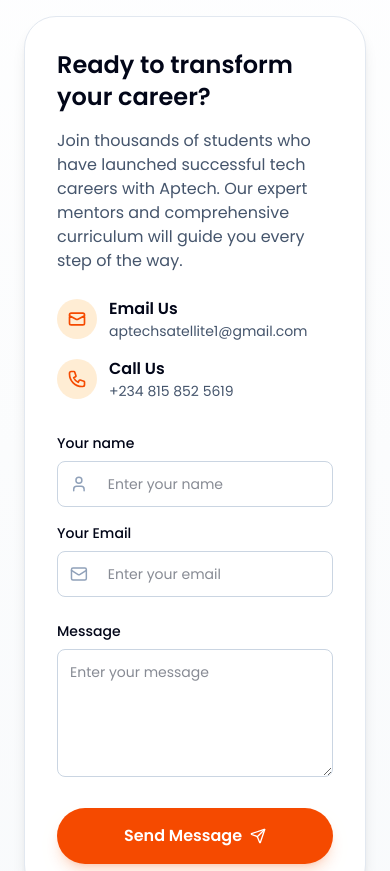
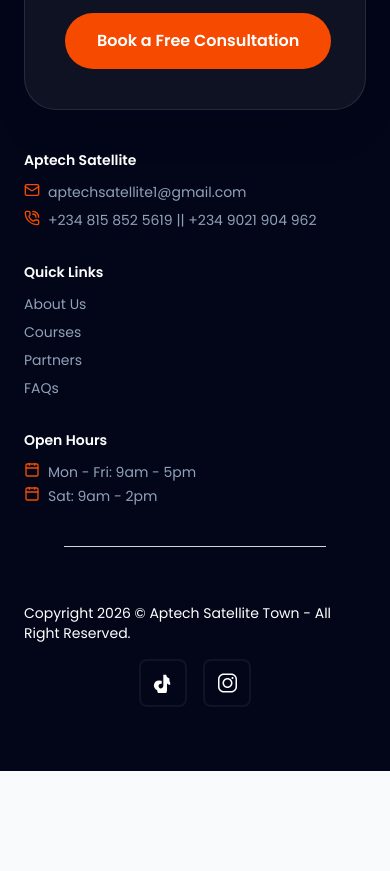
Before and after one commit to Ultimate-Guru/aptech, a React (Vite) app: page / in a window 390 px wide. Shown: the part 6120-6991 px from the top of the page. After the commit the page ends 6891 px from the top, so only its background shows below. Built offline with nearby package versions, Linux system fonts and the light colour scheme.

Commit message:
Refactor CoursesPage.jsx: Update course durations and remove unused ContactUs component

```diff
--- a/src/CoursesPage.jsx
+++ b/src/CoursesPage.jsx
@@ -18,12 +18,6 @@
     badge: 'Short-Term',
   },
   {
-    title: 'Graphics Design',
-    description: 'Develop skills in Adobe Creative Suite, visual communication, and digital design techniques.',
-    duration: '2 months',
-    badge: 'Short-Term',
-  },
-  {
     title: 'Advanced Digital Marketing',
     description: 'Explore SEO, social media marketing, content strategy, and analytics for online business growth.',
     duration: '4 months',
@@ -32,13 +26,13 @@
   {
     title: 'Web Development',
     description: 'Build complete web applications with frontend and backend technologies, and /deployment.',
-    duration: '5 months',
+    duration: '4 months',
     badge: 'Short-Term',
   },
   {
     title: 'Data Analysis',
     description: 'Learn data visualization, statistical analysis, and tools like Excel, Python, and Tableau.',
-    duration: '5 months',
+    duration: '3 months',
     badge: 'Short-Term',
   },
   {
@@ -68,7 +62,7 @@
   {
     title: 'UI/UX Design',
     description: 'Design user interfaces and experiences with wireframing, prototyping, and usability principles.',
-    duration: '2 months',
+    duration: '3 months',
     badge: 'Short-Term',
   },
 ]
--- a/src/components/ContactUs.jsx
+++ /dev/null
@@ -1,168 +0,0 @@
-import React, { useState } from 'react'
-import { toast } from 'react-toastify';
-import { User, Mail, Send } from 'lucide-react';
-
-const ContactUs = () => {
-    const [isSubmitting, setIsSubmitting] = useState(false);
-
-    const onSubmit = async (event) => {
-        event.preventDefault();
-        setIsSubmitting(true);
-
-        const form = event.target;
-        const formData = new FormData(form);
-        formData.append('access_key', '34a66b07-eacf-4b2c-9836-429a901f88ab');
-
-        const request = fetch('https://api.web3forms.com/submit', {
-            method: 'POST',
-            body: formData,
-        }).then(async (response) => {
-            const data = await response.json();
-
-            if (!response.ok || !data.success) {
-                throw new Error(data.message || 'Something went wrong. Please try again.');
-            }
-
-            return data;
-        });
-
-        try {
-            await toast.promise(request, {
-                pending: 'Sending your message...',
-                success: 'Form submitted successfully!',
-                error: {
-                    render({ data }) {
-                        return data?.message || 'Unable to send message.';
-                    },
-                },
-            });
-
-            form.reset();
-        } catch (error) {
-            console.error('Contact form submission failed:', error);
-        } finally {
-            setIsSubmitting(false);
-        }
-    };
-    return (
-        <section className="px-6 py-20 sm:px-10 lg:px-16 bg-linear-to-b from-white to-slate-50" id="contact">
-
-            <div className="mx-auto max-w-7xl">
-
-                <div className="mb-12 text-center">
-                    <p className="text-sm font-semibold uppercase tracking-[0.3em] text-orange-600">Get In Touch</p>
-                    <h2 className="mt-4 text-3xl font-semibold text-slate-950 sm:text-4xl">
-                        Start With Aptech
-                    </h2>
-                    <p className="mt-2 max-w-2xl mx-auto text-base leading-8 text-slate-600">
-                        Acquire what you need to stand out in the digital world. Contact us to learn more about our programs.
-                    </p>
-                </div>
-
-                <div className="mx-auto max-w-4xl">
-
-                    <div className="overflow-hidden rounded-4xl border border-slate-200 bg-white p-8 shadow-lg sm:p-10 lg:p-12">
-
-                        <div className="grid gap-8 lg:grid-cols-2 lg:gap-12">
-
-                            <div className="space-y-6">
-                                <div>
-                                    <h3 className="text-2xl font-semibold text-slate-950">Ready to transform your career?</h3>
-                                    <p className="mt-4 text-slate-600">
-                                        Join thousands of students who have launched successful tech careers with Aptech. Our expert mentors and comprehensive curriculum will guide you every step of the way.
-                                    </p>
-                                </div>
-
-                                <div className="space-y-4">
-                                    <div className="flex items-center gap-3">
-                                        <div className="flex h-10 w-10 items-center justify-center rounded-full bg-orange-100">
-                                            <svg className="h-5 w-5 text-orange-600" fill="none" viewBox="0 0 24 24" stroke="currentColor">
-                                                <path strokeLinecap="round" strokeLinejoin="round" strokeWidth={2} d="M3 8l7.89 4.26a2 2 0 002.22 0L21 8M5 19h14a2 2 0 002-2V7a2 2 0 00-2-2H5a2 2 0 00-2 2v10a2 2 0 002 2z" />
-                                            </svg>
-                                        </div>
-                                        <div>
-                                            <p className="font-semibold text-slate-950">Email Us</p>
-                                            <p className="text-sm text-slate-600">aptechsatellite1@gmail.com</p>
-                                        </div>
-                                    </div>
-
-                                    <div className="flex items-center gap-3">
-                                        <div className="flex h-10 w-10 items-center justify-center rounded-full bg-orange-100">
-                                            <svg className="h-5 w-5 text-orange-600" fill="none" viewBox="0 0 24 24" stroke="currentColor">
-                                                <path strokeLinecap="round" strokeLinejoin="round" strokeWidth={2} d="M3 5a2 2 0 012-2h3.28a1 1 0 01.948.684l1.498 4.493a1 1 0 01-.502 1.21l-2.257 1.13a11.042 11.042 0 005.516 5.516l1.13-2.257a1 1 0 011.21-.502l4.493 1.498a1 1 0 01.684.949V19a2 2 0 01-2 2h-1C9.716 21 3 14.284 3 6V5z" />
-                                            </svg>
-                                        </div>
-                                        <div>
-                                            <p className="font-semibold text-slate-950">Call Us</p>
-                                            <p className="text-sm text-slate-600">+234 815 852 5619</p>
-                                        </div>
-                                    </div>
-                                </div>
-                            </div>
-
-                            {/* Form Section */}
-                            <form onSubmit={onSubmit} className="space-y-6">
-                                <div className="grid gap-4 sm:grid-cols-2">
-                                    <div>
-                                        <p className='mb-2 text-sm font-medium text-slate-950'>Your name</p>
-                                        <div className='flex items-center pl-3 rounded-lg border border-slate-300 bg-white focus-within:border-orange-500 focus-within:ring-2 focus-within:ring-orange-500/20'>
-                                            <User className="h-5 w-5 text-slate-400 mr-2" />
-                                            <input
-                                                type="text"
-                                                name="name"
-                                                placeholder='Enter your name'
-                                                required
-                                                className='w-full p-3 text-sm outline-none bg-transparent'
-                                            />
-                                        </div>
-                                    </div>
-
-                                    <div>
-                                        <p className='mb-2 text-sm font-medium text-slate-950'>Your Email</p>
-                                        <div className='flex items-center pl-3 rounded-lg border border-slate-300 bg-white focus-within:border-orange-500 focus-within:ring-2 focus-within:ring-orange-500/20'>
-                                            <Mail className="h-5 w-5 text-slate-400 mr-2" />
-                                            <input
-                                                type="email"
-                                                name="email"
-                                                placeholder='Enter your email'
-                                                required
-                                                className='w-full p-3 text-sm outline-none bg-transparent'
-                                            />
-                                        </div>
-                                    </div>
-                                </div>
-
-                                <div>
-                                    <p className='mb-2 text-sm font-medium text-slate-950'>Message</p>
-                                    <textarea
-                                        name="message"
-                                        placeholder='Enter your message'
-                                        required
-                                        rows={5}
-                                        className='w-full p-3 text-sm outline-none rounded-lg border border-slate-300 bg-white transition focus:border-orange-500 focus:outline-none focus:ring-2 focus:ring-orange-500/20 min-h-32 max-h-80'
-                                    />
-                                </div>
-
-                                <button
-                                    type="submit"
-                                    disabled={isSubmitting}
-                                    className="inline-flex w-full items-center justify-center rounded-full bg-orange-600 px-8 py-4 text-base font-semibold text-white shadow-lg shadow-orange-600/20 transition hover:bg-orange-700 disabled:opacity-50 disabled:cursor-not-allowed focus:outline-none focus:ring-2 focus:ring-orange-500/20 sm:w-auto cursor-pointer"
-                                >
-                                    {isSubmitting ? 'Sending...' : 'Send Message'}
-                                    <Send className="ml-2 h-4 w-4" />
-                                </button>
-                            </form>
-
-                        </div>
-
-                    </div>
-
-                </div>
-
-            </div>
-
-        </section>
-    )
-}
-
-export default ContactUs
```
